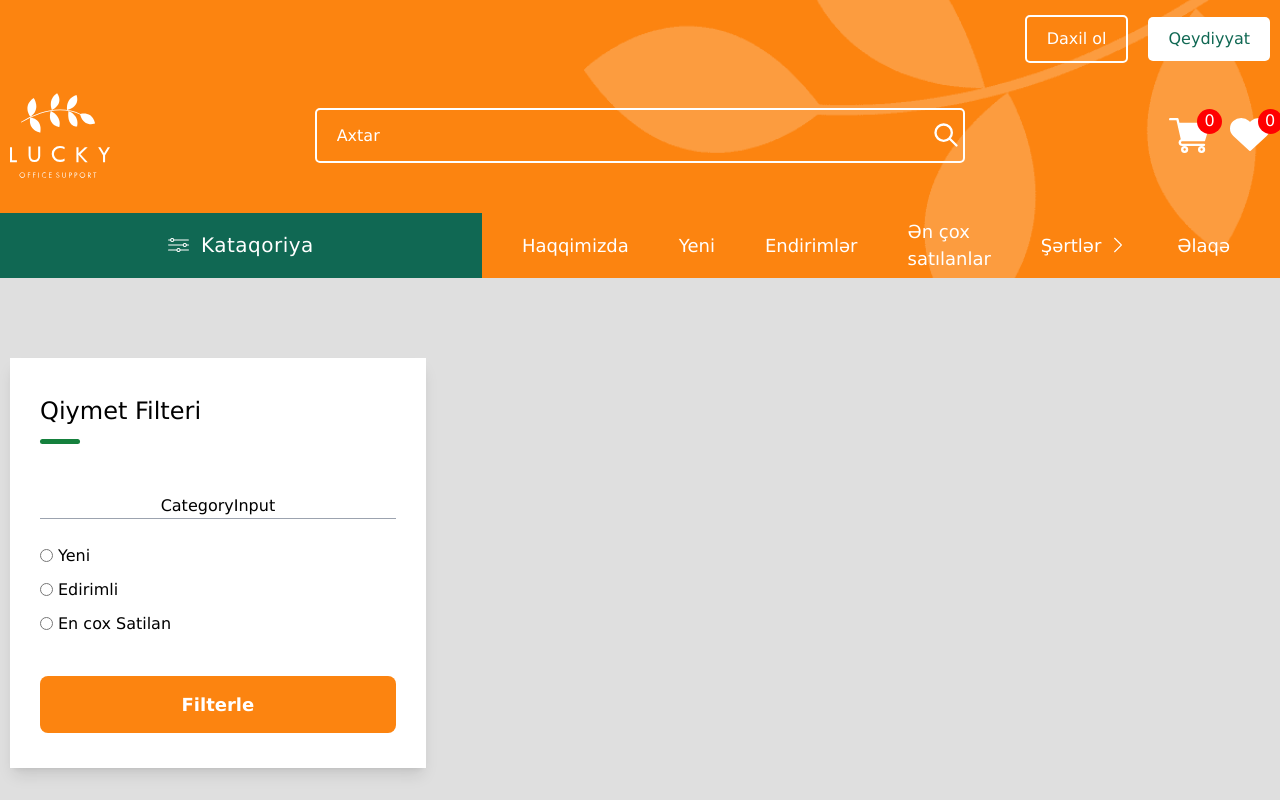
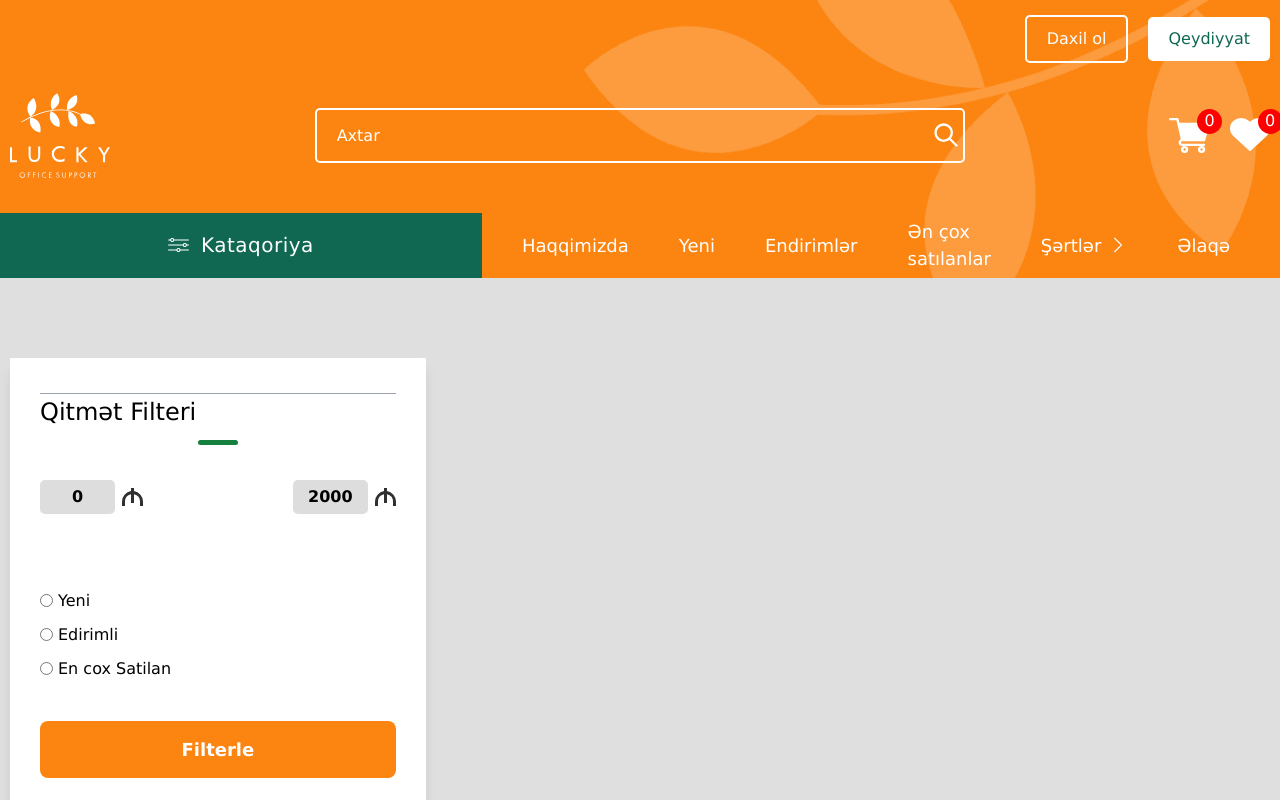
Before and after one commit to vusalosmanov/LuckyApp, a React (Create React App) app: page /products in a window 1280 px wide. Shown: the top 800 px of the page. Built offline with nearby package versions, Linux system fonts and the light colour scheme.

Commit message:
add range filter category

```diff
--- /dev/null
+++ b/src/components/menuCategory/CategoryMenu.jsx
@@ -0,0 +1,57 @@
+import React from 'react'
+import { useState, useContext } from 'react';
+import { MainContext } from "../context/AllContextProvider";
+import SubCategotyList from "./SubCategoryList";
+import { Link } from 'react-router-dom';
+const CategoryMenu = ({ isDropdownVisible, closeCatMenu }) => {
+    const { categoryArray, } = useContext(MainContext);
+    const [activeCategoryID, setActiveCategoryID] = useState(null);
+
+    const openSubMenu = (categoryId) => {
+        setActiveCategoryID(categoryId)
+    }
+    const closeSubMenu = () => {
+        setActiveCategoryID(null)
+    }
+    return (
+        <>
+            <div className={`dropdown-menu absolute left-[150px] h-auto mt-[65px] z-[100] top-0 w-full max-w-[400px] ${isDropdownVisible ? ' ' : 'hidden'}`} >
+                <ul className="bg-white shadow flex flex-col items-start">
+                    {categoryArray.length > 0
+                        ? categoryArray.map((category) => (
+                            <li
+                                className="py-[4px] px-12 border-b-[1px] w-full flex onedrop un clas"
+                                onMouseEnter={() => openSubMenu(category.id)}
+                                onMouseLeave={() => { closeSubMenu() }}
+                            >
+                                <Link
+                                    to={`/products/${encodeURIComponent(category.name)}`}
+                                    onClick={() => closeCatMenu()}
+                                    className="flex gap-2 items-center py-[10px] text-[18px] text-[#303030] font-montserrat font-sans"
+                                >
+                                    <img src={category.icon} alt="" className="w-[20px] h-[20px]" />
+                                    <span>{category.name}</span>
+                                    <div
+                                        className={`${activeCategoryID === category.id
+                                            ? "flex absolute bottom-0 left-[400px] top-0"
+                                            : "hidden absolute bottom-0 left-[500px]"
+                                            }`}
+                                    >
+                                        <div className="grid grid-cols-3 gap-4">
+                                            <SubCategotyList
+                                                category={category}
+                                                closeSumMenu={closeSubMenu}
+                                            />
+                                        </div>
+                                    </div>
+                                </Link>
+                            </li>
+                        ))
+                        : null}
+                </ul>
+            </div>
+        </>
+    )
+}
+
+export default CategoryMenu
--- a/src/components/SubCategoryList.jsx
+++ b/src/components/menuCategory/SubCategoryList.jsx
@@ -1,9 +1,9 @@
 import React from "react";
 import { useEffect, useState } from "react";
 import { Link } from "react-router-dom";
-import { subcategoryArray } from "./data/SubcategoryData";
+import { subcategoryArray } from "../data/SubcategoryData";
 
-function SubCategotyList({ category , closeSumMenu }) {
+function SubCategotyList({ category , closeSumMenu ,}) {
     const [subcategories, setSubcategories] = useState([]);
     useEffect(() => {
         let filteredSubcategories = [];
--- a/src/components/productFilter/LeftFilter.jsx
+++ b/src/components/productFilter/LeftFilter.jsx
@@ -1,25 +1,74 @@
-import React from "react";
+import React, { useState } from "react";
 import CategoryInput from "../CategoryInput";
+import ManatIcon from "../../assets/image/icon/manat.svg";
 
 const LeftFilter = () => {
+  const [rangeMin, setRangeMin] = useState(0);
+  const [rangeMax, setRangeMax] = useState(2000);
+
+  const handleRangeChange = (e, setRange) => {
+    setRange(e.target.value);
+  };
+
+  const handleSubmit = (e) => {
+    e.preventDefault();
+    // Perform filtering logic here
+    console.log("Filtering with range:", rangeMin, "-", rangeMax);
+  };
+
   return (
-    <>
-        <div className="flex  justify-center flex-col w-[100%] items-center bg-white">
+    <div className="flex justify-center flex-col w-[100%] items-center bg-white">
       <button className="bg-[#fc8410] text-[18px] mb-[30px] p-[15px] w-[100%] cursor-pointer rounded-lg text-[#fff] hidden">
         <span>Filterle</span>
       </button>
       <form
         action=""
         className="py-[35px] px-[30px] flex flex-col justify-center items-center w-[100%] shadow-lg"
+        onSubmit={handleSubmit}
       >
-            <div class="price-filter" className="mb-[50px] w-[100%]">
-              <h4 className=" text-start w-[100%]  relative capitalize text-[black] text-[1.5rem]">
-                Qiymet Filteri
+        <div className="w-[100%] h-[1px] bg-gray-400 "></div>
+        <div className="range-filter mb-[50px] w-[100%]">
+          <h4 className="text-start w-[100%] relative capitalize text-[black] text-[1.5rem]">
+            Qitmət Filteri
           </h4>
-              <div className="w-[40px] h-[5px] bg-green-700 mt-[10px] rounded-lg "></div>
+          <div className="w-[40px] h-[5px] bg-green-700 mt-[10px] rounded-lg"></div>
+          <div className="range-inputs">
+            <input
+              type="range"
+              value={rangeMin}
+              onChange={(e) => handleRangeChange(e, setRangeMin)}
+              min={0}
+              max={2000}
+              step={1}
+            />
+            <input
+              type="range"
+              value={rangeMax}
+              onChange={(e) => handleRangeChange(e, setRangeMax)}
+              min={0}
+              max={2000}
+              step={1}
+            />
           </div>
-            <CategoryInput />
-            <div className="w-[100%] h-[1px] bg-gray-400 "></div>
+          <div className="result-inputs">
+            <div className="item">
+              <input
+                type="number"
+                value={rangeMin}
+                onChange={(e) => handleRangeChange(e, setRangeMin)}
+              />
+              <img src={ManatIcon} alt="icon" />
+            </div>
+            <div className="item">
+              <input
+                type="number"
+                value={rangeMax}
+                onChange={(e) => handleRangeChange(e, setRangeMax)}
+              />
+              <img src={ManatIcon} alt="icon" />
+            </div>
+          </div>
+        </div>
         <div className="propert-filter flex  items-center justify-start mb-[30px] w-[100%] flex-col mt-[25px] ">
           <div className="form-chek mb-[10px] w-[100%] flex items-center">
             <input type="radio" className="border-[50%] float-left " />
@@ -48,7 +97,6 @@ const LeftFilter = () => {
         </button>
       </form>
     </div>
-    </>
   );
 };
 
--- a/src/components/productFilter/LeftFilterAll.jsx
+++ b/src/components/productFilter/LeftFilterAll.jsx
@@ -6,7 +6,7 @@ import { productArray } from "../data/ProductData";
 import { useLocation } from "react-router-dom";
 import ManatIcon from "../../assets/image/icon/manat.svg"
 
-const LeftFilterAll = ({ category,  setProducts }) => {
+const LeftFilterAll = ({ category, setProducts }) => {
   const { subcategoryArray } = useContext(MainContext);
   const [subcategories, setSubCategories] = useState([]);
   const [selectedSubCategoryID, setSelectedSubCategoryID] = useState([]);
@@ -21,14 +21,25 @@ const LeftFilterAll = ({ category,  setProducts }) => {
 
   const handleSubmit = (e) => {
     e.preventDefault();
+    let combinedFilteredResults = productArray;
+    // Filter by selected subcategories
     if (selectedSubCategoryID.length > 0) {
-      const filteredResult = productArray.filter(
+      combinedFilteredResults = combinedFilteredResults.filter(
         (product) => selectedSubCategoryID.includes(product.subcategoryID)
       );
-      setProducts(filteredResult);
-    } else {
-      setProducts([...productArray]);
     }
+    // Add filtering by selected category
+    if (category) {
+      combinedFilteredResults = combinedFilteredResults.filter(
+        (product) => product.categoryID === category.id
+      );
+    }
+    // Filter by price range
+    combinedFilteredResults = combinedFilteredResults.filter((product) =>
+      Number(rangeMin) <= product.price && product.price <= Number(rangeMax)
+    );
+    // Set the filtered results to the state
+    setProducts(combinedFilteredResults);
   };
 
   const filterBySubcategory = (e) => {
@@ -57,7 +68,6 @@ const LeftFilterAll = ({ category,  setProducts }) => {
     setRangeMin(0);
     setRangeMax(2000)
   }
-
 
   return (
     <div className="flex justify-center flex-col w-full items-center bg-white">
@@ -91,7 +101,6 @@ const LeftFilterAll = ({ category,  setProducts }) => {
             </div>
           </div>
         </div>
-
         <div className="w-full h-[1px] bg-gray-400"></div>
         {subcategories.length > 0 ? (
           <div className="subcategory-filter">
```
Also changed, not shown: src/components/Header.jsx (+12 -55 lines). Lines whose indentation alone changed are shown as unchanged.
